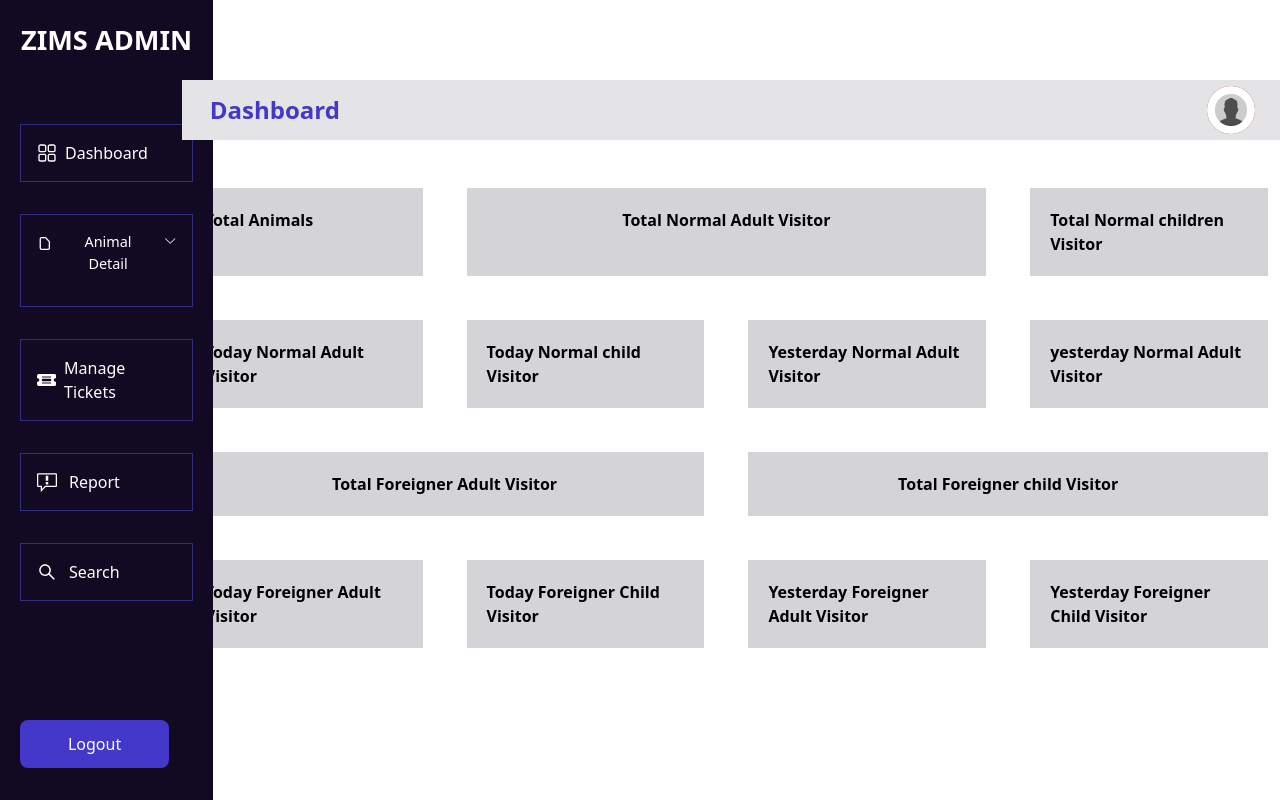
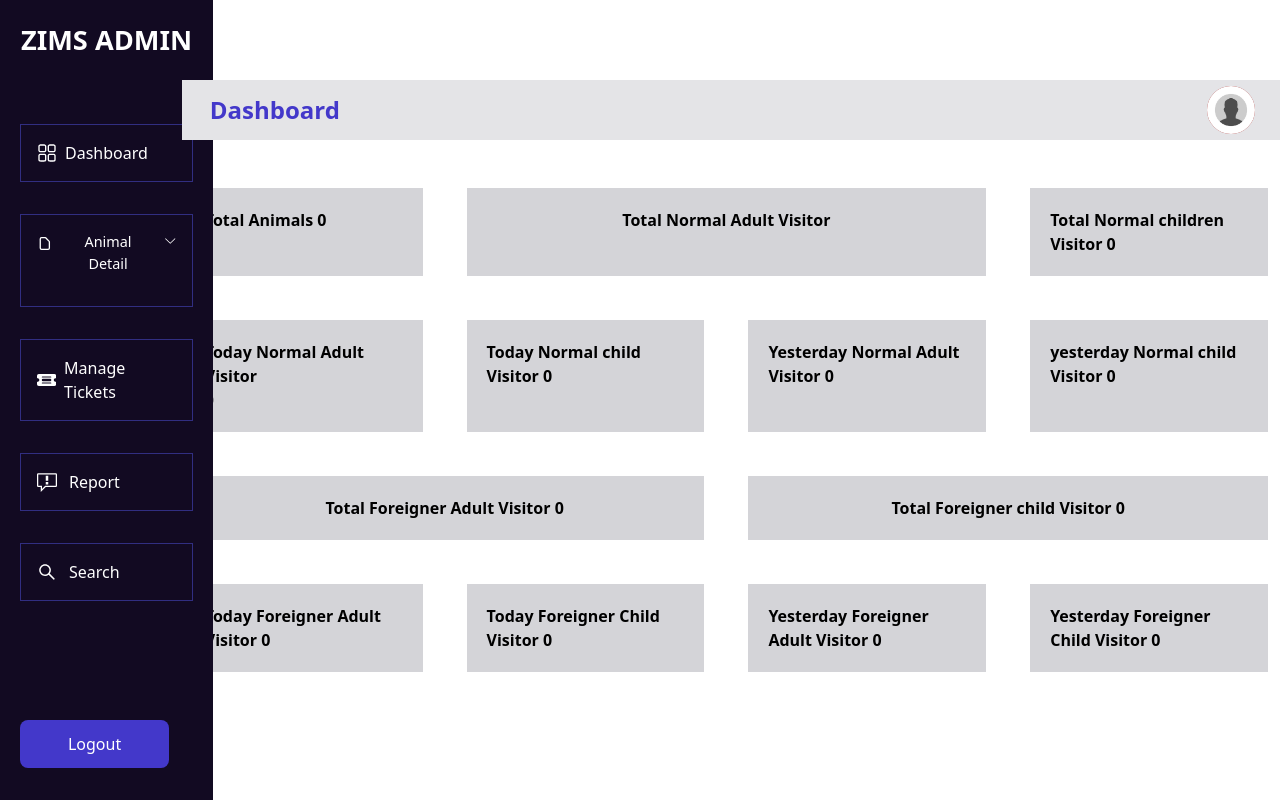
Before and after one commit to kelvin-omoh/ZIMS, a React (Create React App) app: page /dashboard in a window 1280 px wide. Built offline with nearby package versions, Linux system fonts and the light colour scheme; no server answers; the database is empty; sample sign-in values are in the browser's storage.

Commit message:
(Feat:(ANimalDashBoard.js,VisitorDetails.js,superVisorLayout.js,AdminDetails,AdminLogin): FIXES MADE

```diff
--- a/src/components/AdminDashboard.js
+++ b/src/components/AdminDashboard.js
@@ -1,8 +1,54 @@
-import React from "react";
+import React, { useEffect, useState } from "react";
 import Layout from "./Layout";
 import NavDashboard from "./NavDashboard";
+import { collection, getDocs } from "firebase/firestore";
+import { db } from "../firebase";
 
 const AdminDashboard = () => {
+  const [data,setData]=useState([])
+  const[supeerVisorData,setSuperVisorData]=useState([])
+  useEffect(()=>{
+
+   const ReadingAnimalDetails=async()=>{
+    const querySnapshot = await getDocs(collection(db, "AnimalDetails"));
+    const animalDetail=[]
+    querySnapshot.forEach((doc) => {
+      animalDetail.push({...doc.data(),id:doc.id})
+      console.log(doc.data());
+    });
+    setData(animalDetail)
+    // console.log(data,"ee");
+
+
+
+  }
+
+
+
+
+
+   ReadingAnimalDetails()
+
+  },[])
+
+  useEffect(()=>{
+    const ReadingSupervisorDetails=async()=>{
+      const querySnapshot = await getDocs(collection(db, "SupervisorDetail"));
+      const superv=[]
+      querySnapshot.forEach((doc) => {
+        superv?.push({...doc?.data()})
+        console.log(doc.data());
+      });
+      setSuperVisorData(superv)
+      console.log(supeerVisorData,"ee");
+      // console.log(supeerVisorData[1].ForeignerAdult
+        // );
+
+
+
+    }
+    ReadingSupervisorDetails()
+  },[data])
   return (
     <div className="relative w-full h-full flex  ">
       {/* <Layout /> */}
@@ -11,28 +57,30 @@ const AdminDashboard = () => {
       <div className="absolute left-[13.5%] w-[86.5%]  mt-24 -z-10">
         {/* <div className="flex justify-center items-center">hbvskjdfhlkhfldzhldszh</div> */}
         <div class="h-[200px] grid grid-cols-1 md:grid-cols-4 gap-11 my-20 p-3 font-bold">
-          <div class="bg-zinc-300 p-5 ">Total Animals</div>
-          <div class="col-span-2 text-center bg-zinc-300  p-5   ">Total Normal Adult Visitor </div>
+          <div class="bg-zinc-300 p-5 ">Total Animals {data.length}</div>
+          <div class="col-span-2 text-center bg-zinc-300  p-5   ">Total Normal Adult Visitor
+           { supeerVisorData.length>0 &&supeerVisorData.reduce((total, obj) => total + parseInt(obj.NormalAdult || 0), 0)}
+           </div>
           <div class=" bg-zinc-300 p-5  ">
-            Total Normal children Visitor{" "}
+            Total Normal children Visitor  {supeerVisorData.length>0 ?supeerVisorData.reduce((total, obj) => total + parseInt(obj.NormalChild || 0), 0):0}
           </div>
-          <div class=" bg-zinc-300 p-5">Today Normal Adult Visitor</div>
-          <div class="bg-zinc-300 p-5  ">Today Normal child Visitor </div>
-          <div class="bg-zinc-300  p-5  ">Yesterday Normal Adult Visitor </div>
-          <div class="bg-zinc-300  p-5  ">yesterday Normal Adult Visitor </div>
+          <div class=" bg-zinc-300 p-5">Today Normal Adult Visitor  <p>{supeerVisorData.length>0 ? supeerVisorData[0].NormalAdult :0}</p> </div>
+          <div class="bg-zinc-300 p-5  ">Today Normal child Visitor  {supeerVisorData.length>0? supeerVisorData[0].NormalChild:0}</div>
+          <div class="bg-zinc-300  p-5  ">Yesterday Normal Adult Visitor  {supeerVisorData.length>0?supeerVisorData[1].NormalAdult:0}</div>
+          <div class="bg-zinc-300  p-5  ">yesterday Normal child Visitor {supeerVisorData.length>0?supeerVisorData[1].NormalChild:0} </div>
           <div class=" text-center  col-span-2 bg-zinc-300  p-5">
-            Total Foreigner Adult Visitor{" "}
+            Total Foreigner Adult Visitor  {supeerVisorData.length>0 ?supeerVisorData.reduce((total, obj) => total + parseInt(obj.ForeignerAdult || 0), 0):0}
           </div>
           <div class=" text-center col-span-2 bg-zinc-300 p-5">
-            Total Foreigner child Visitor
+            Total Foreigner child Visitor  {supeerVisorData.length>0 ?supeerVisorData.reduce((total, obj) => total + parseInt(obj.ForeignerChild || 0), 0):0}
           </div>
-          <div class=" bg-zinc-300 p-5   ">Today Foreigner Adult Visitor</div>
-          <div class=" bg-zinc-300 p-5   ">Today Foreigner Child Visitor</div>
+          <div class=" bg-zinc-300 p-5   ">Today Foreigner Adult Visitor  {supeerVisorData.length>0 ?supeerVisorData[0].ForeignerAdult:0}</div>
+          <div class=" bg-zinc-300 p-5   ">Today Foreigner Child Visitor  {supeerVisorData.length>0 ?supeerVisorData[0].ForeignerChild:0}</div>
           <div class=" bg-zinc-300 p-5   ">
-            Yesterday Foreigner Adult Visitor
+            Yesterday Foreigner Adult Visitor {supeerVisorData.length>0 ?supeerVisorData[1].ForeignerAdult:0}
           </div>
           <div class=" bg-zinc-300 p-5   ">
-            Yesterday Foreigner Child Visitor
+            Yesterday Foreigner Child Visitor {supeerVisorData.length>0?supeerVisorData[1].ForeignerChild:0}
           </div>
         </div>
       </div>
--- a/src/components/AdminLogin.js
+++ b/src/components/AdminLogin.js
@@ -14,12 +14,14 @@ const AdminLogin = () => {
   const handleSubmit = async (e) => {
     e.preventDefault();
     setError('');
+
     try{
          await adminLogin(email, password);
          navigate('/dashboard')
+         alert()
     }catch{
         setError(e.message)
-        console.log(e.message)
+        console.log(error)
     }
 
   }
@@ -40,7 +42,7 @@ const AdminLogin = () => {
                 <label>Password</label>
                 <input onChange={(e) => setPassword(e.target.value)} className='border relative bg-gray-100 p-2' type='password'></input>
             </div>
-            <button className='w-full py-3 mt-3 z-[90] bg-indigo-600 hover:bg-indigo-500 relative text-white'>Sign In</button>
+            <button type='submit' className='w-full py-3 mt-3 z-[90] bg-indigo-600 hover:bg-indigo-500 relative text-white'>Sign In</button>
             <p className='flex z-[90] items-center mt-2'><input type='checkbox'/>Remember Me</p>
             <p className=' z-[90]  text-center mt-8'>Not an Admin? <Link to='/signup' className=' cursor-pointer underline z-[90]'> Sign up now</Link></p>
      </form>
--- a/src/routes/AnimalDetails.js
+++ b/src/routes/AnimalDetails.js
@@ -8,24 +8,27 @@ const AnimalDetails = () => {
   const [animalName,setAnimalNAme]=useState('')
   const [feedNumber,setFeedNumber]=useState('')
   const [breed,setBreed]=useState('')
-  const handlesubmit=async()=>{
-
+  const handleSubmit=async(e)=>{
+    // alert("succeful")
+    e.preventDefault()
+   const items= {
+    animalName,
+    cageNumber,
+    feedNumber,
+    breed
+   }
     try {
-      const docRef = await addDoc(collection(db, "AnimalDetails"), {
-       animalName,
-       cageNumber,
-       feedNumber,
-       breed
-      });
-     alert("succeful")
-     setAnimalNAme('')
-     setCageNumber('')
-     setFeedNumber('')
-     setBreed('')
+      const docRef = await addDoc(collection(db, "AnimalDetails"),items);
       console.log("Document written with ID: ", docRef.id);
     } catch (e) {
       console.error("Error adding document: ", e);
     }
+    alert("succeful")
+    setAnimalNAme('')
+    setCageNumber('')
+    setFeedNumber('')
+    setBreed('')
+
 
   }
 
@@ -36,7 +39,7 @@ const AnimalDetails = () => {
 
         <div className='absolute left-[13.5%] w-[81%] mt-40 ml-11 p-8 bg-zinc-100 z-[10]'>
             <h3 className='font-bold text-xl'>Add Animal Details</h3>
-            <form  onSubmit={()=>handlesubmit()} className=' w-full flex flex-col py-4 '>
+            <form    className=' w-full flex flex-col py-4 '>
                 <label className='pb-1  pl-1'>Cage Number</label>
                 <input required value={cageNumber} onChange={(e)=>setCageNumber(e.target.value)} className='p-2 border border-gray-400 bg-zinc-50' type='text' />
                 <label className='pt-3 pl-1'>Animal Name</label>
@@ -48,9 +51,9 @@ const AnimalDetails = () => {
                 <input  required value={breed} onChange={(e)=>setBreed(e.target.value)} className='p-2 border border-gray-400 bg-zinc-50'></input>
             </form>
             <div className=''>
-        <button type='submit' className=" bg-indigo-600 justify-center flex text-white items-center ">
+        <button onClick={(e)=>handleSubmit(e)} type='submit'  className=" bg-indigo-600 justify-center flex text-white items-center ">
               Submit
-            </button>
+        </button>
         </div>
         </div>
 
--- a/src/routes/VisitorsDetails.js
+++ b/src/routes/VisitorsDetails.js
@@ -1,10 +1,37 @@
-import React from 'react'
+import React, { useState } from 'react'
 import Layout from '../components/Layout'
 import NavDashboard from '../components/NavDashboard'
 import SupervisorLayout from '../components/SupervisorLayout'
 import SupervisorNav from '../components/SupervisorNav'
+import { collection, addDoc } from "firebase/firestore";
+import { db } from '../firebase'
+const VisitorsDetails = () => {
+  const[NormalAdult,setNormalAdult]=useState('')
+  const[NormalChild,setNormalChild]=useState('')
+  const[ForeignerChild,setForeignerChild]=useState('')
+  const[ForeignerAdult,setForeignerAdult]=useState('')
 
-const VisitorsDetails = () => {
+  const handleSubmit=async(e)=>{
+    e.preventDefault()
+
+    try {
+      const docRef = await addDoc(collection(db, "SupervisorDetail"), {
+       NormalAdult,
+       NormalChild,
+       ForeignerChild,
+       ForeignerAdult,
+      });
+
+      console.log("Document written with ID: ", docRef.id);
+    } catch (e) {
+      console.error("Error adding document: ", e);
+    }
+ alert('successful !')
+    setNormalAdult('')
+    setNormalChild('')
+    setForeignerChild('')
+    setForeignerAdult('')
+  }
   return (
     <div className=''>
         <SupervisorLayout/>
@@ -14,17 +41,17 @@ const VisitorsDetails = () => {
             <h3 className='font-bold text-xl'>Visitors</h3>
             <form className=' w-full flex flex-col py-4 '>
                 <label className='pb-1  pl-1'>Normal Adult</label>
-                <input className='p-2 border border-gray-400 bg-zinc-50' type='text' />
+                <input value={NormalAdult} onChange={(e)=>setNormalAdult(e.target.value)} className='p-2 border border-gray-400 bg-zinc-50' type='text' />
                 <label className='pt-3 pl-1'>Normal Child</label>
-                <input className='p-2 border border-gray-400 bg-zinc-50'></input>
+                <input value={NormalChild} onChange={(e)=>setNormalChild(e.target.value)} className='p-2 border border-gray-400 bg-zinc-50'></input>
                 <label className='pt-3 pl-1'>Foreigner Child</label>
-                <input className='p-2 border border-gray-400 bg-zinc-50'></input>
+                <input value={ForeignerChild} onChange={(e)=>setForeignerChild(e.target.value)} className='p-2 border border-gray-400 bg-zinc-50'></input>
                 <label className='pt-3 pl-1'>Foreigner Adult</label>
-                <input className='p-2 border border-gray-400 bg-zinc-50'></input>
+                <input value={ForeignerAdult} onChange={(e)=>setForeignerAdult(e.target.value)} className='p-2 border border-gray-400 bg-zinc-50'></input>
 
             </form>
             <div className=''>
-        <button className=" bg-indigo-600 justify-center flex text-white items-center ">
+        <button onClick={(e)=>handleSubmit(e)} className=" bg-indigo-600 justify-center flex text-white items-center ">
               Submit
             </button>
         </div>
```
